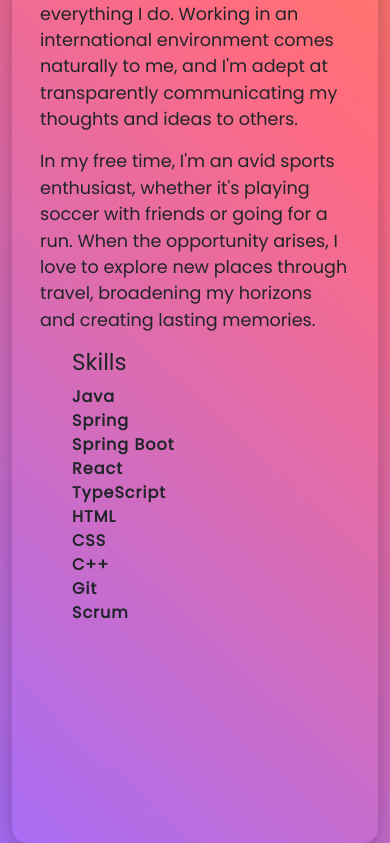
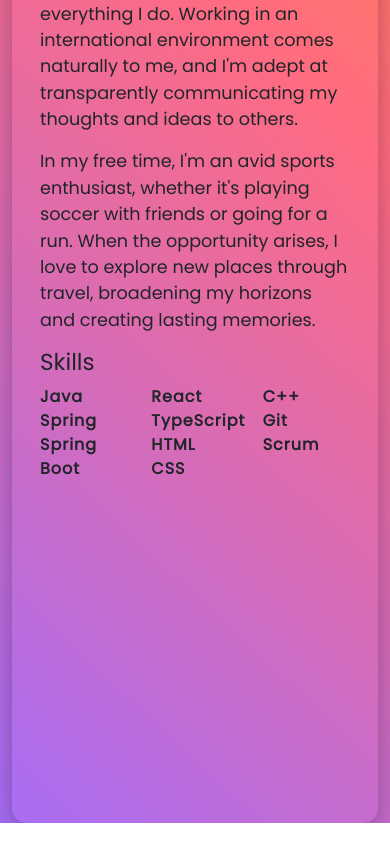
Before and after one commit to dokibal/doktorur, a React (Create React App) app: page /about in a window 390 px wide. Shown: the part 1038-1881 px from the top of the page. Built offline with nearby package versions, Linux system fonts and the light colour scheme; no server answers.

Commit message:
Align skilllist in columns in mobile view
-Align skilllist in columns in mobile view.
-Hide profile image in mobile view.
-Increase profile image size.

```diff
--- a/src/components/Aboutpage/Aboutpage.js
+++ b/src/components/Aboutpage/Aboutpage.js
@@ -36,18 +36,18 @@ function Aboutpage() {
                         <ul className='skilllist'>
                             <Row>
                                 <h3>Skills</h3>
-                                <Col md={4}>
+                                <Col xs={4}>
                                     <li>Java</li>
                                     <li>Spring</li>
                                     <li>Spring Boot</li>
                                 </Col>
-                                <Col md={4}>
+                                <Col xs={4}>
                                     <li>React</li>
                                     <li>TypeScript</li>
                                     <li>HTML</li>
                                     <li>CSS</li>
                                 </Col>
-                                <Col md={4}>
+                                <Col xs={4}>
                                     <li>C++</li>
                                     <li>Git</li>
                                     <li>Scrum</li>
--- a/src/pages/style.css
+++ b/src/pages/style.css
@@ -305,6 +305,7 @@
   font-family: 'Poppins';
 }
 .skilllist {
+  padding-left:0px;
   font-weight: 600;
   list-style-type: none;
   font-family: 'Poppins';
@@ -315,12 +316,9 @@
   color: #e8e8e8;
 }
 .webimage {
-  width: 60%;
-  max-width: 250px;
-  max-height: 250px;
-  margin-left: 20%;
+  width: 100%;
+  padding-top: 100%;
   margin-top: 5%;
-  padding-top: 60%;
   background-image: url(../Assets/profile.jpg);
   background-size: cover;
   background-position: center;
```
